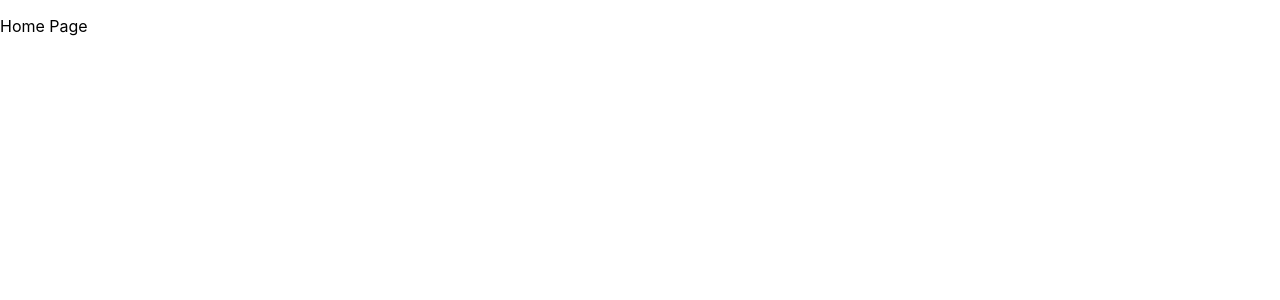
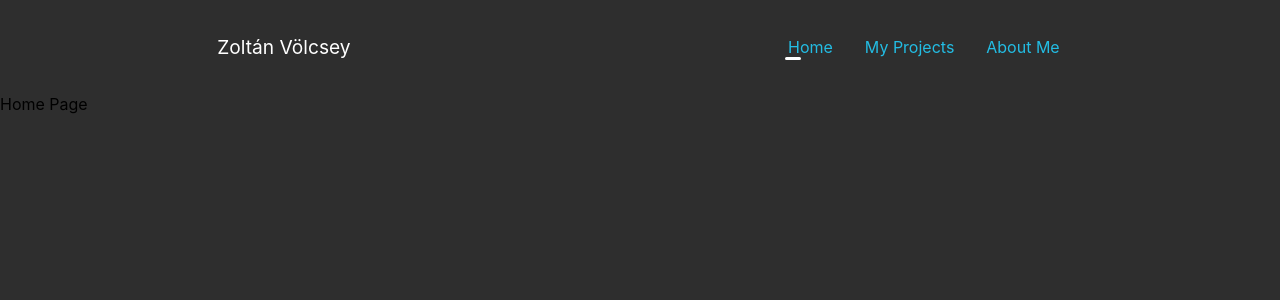
Before and after one commit to zvolcsey/my-portfolio, a React (Create React App) app: page / in a window 1280 px wide. Shown: the top 300 px of the page. Built offline with nearby package versions, Linux system fonts and the light colour scheme.

Commit message:
add Header

```diff
--- /dev/null
+++ b/src/components/Brand/Brand.module.css
@@ -0,0 +1,15 @@
+.brand {
+  color: #fff;
+  font-size: 1.2rem;
+  padding: 0.2rem;
+}
+
+.brand:hover,
+.brand:active {
+  color: var(--main-color);
+}
+
+.brand:focus-visible {
+  outline: 0.1rem solid var(--main-color);
+  border-radius: 0.2rem;
+}
--- /dev/null
+++ b/src/components/Brand/Brand.tsx
@@ -0,0 +1,16 @@
+import { FC } from 'react';
+import { Link } from 'react-router-dom';
+
+import styles from './Brand.module.css';
+
+const Brand: FC<{ className?: string }> = (props) => {
+  const { className } = props;
+
+  return (
+    <Link to='/' className={`${styles.brand} ${className}`}>
+      Zoltán Völcsey
+    </Link>
+  );
+};
+
+export default Brand;
--- /dev/null
+++ b/src/components/Layouts/Header.module.css
@@ -0,0 +1,30 @@
+.header {
+  display: flex;
+  flex-direction: column;
+  align-items: center;
+  justify-content: center;
+  color: #fff;
+  padding: 2rem 0;
+}
+
+.brand {
+  margin-bottom: 1rem;
+}
+
+.nav-list {
+  list-style: none;
+  display: flex;
+  align-items: center;
+  justify-content: center;
+}
+
+@media (min-width: 40rem) {
+  .header {
+    flex-direction: row;
+    justify-content: space-around;
+  }
+
+  .brand {
+    margin-bottom: 0;
+  }
+}
--- /dev/null
+++ b/src/components/Layouts/Header.tsx
@@ -0,0 +1,22 @@
+import { FC } from 'react';
+import Brand from '../Brand/Brand';
+import NavItem from '../Navigations/NavItem';
+
+import styles from './Header.module.css';
+
+const Header: FC<{}> = () => {
+  return (
+    <header className={styles.header}>
+      <Brand className={styles.brand} />
+      <nav className={styles['main-nav']}>
+        <ul className={styles['nav-list']}>
+          <NavItem to='/'>Home</NavItem>
+          <NavItem to='/projects'>My Projects</NavItem>
+          <NavItem to='/about'>About Me</NavItem>
+        </ul>
+      </nav>
+    </header>
+  );
+};
+
+export default Header;
--- a/src/components/Layouts/Layout.tsx
+++ b/src/components/Layouts/Layout.tsx
@@ -1,10 +1,12 @@
 import { FC, Suspense } from 'react';
 import { Outlet } from 'react-router-dom';
+
+import Header from './Header';
 
 const Layout: FC<{}> = () => {
   return (
     <>
-      {/*Header*/}
+      <Header />
       <main>
         <Suspense fallback={<p>Loading...</p>}>
           <Outlet />
--- /dev/null
+++ b/src/components/Navigations/NavItem.module.css
@@ -0,0 +1,35 @@
+.item {
+  margin-right: 1.2rem;
+  padding: 0.2rem;
+}
+
+.item:last-of-type {
+  margin: 0;
+}
+
+.link {
+  position: relative;
+  padding: 0.2rem;
+}
+
+.link:hover::before,
+.link:active::before,
+.activeLink::before {
+  content: '';
+  width: 1rem;
+  height: 0.2rem;
+  border-radius: 0.2rem;
+  background: #a8a8a8;
+  position: absolute;
+  bottom: 0;
+  left: 0;
+}
+
+.link:focus-visible {
+  outline: 0.1rem solid #51cceb;
+  border-radius: 0.2rem;
+}
+
+.activeLink::before {
+  background: #fff;
+}
--- /dev/null
+++ b/src/components/Navigations/NavItem.tsx
@@ -0,0 +1,23 @@
+import { FC, ReactNode } from 'react';
+import { NavLink, To } from 'react-router-dom';
+
+import styles from './NavItem.module.css';
+
+const NavItem: FC<{ to: To; children: ReactNode }> = (props) => {
+  const { to, children } = props;
+
+  return (
+    <li className={styles.item}>
+      <NavLink
+        to={to}
+        className={({ isActive }) =>
+          isActive ? `${styles.link} ${styles.activeLink}` : styles.link
+        }
+      >
+        {children}
+      </NavLink>
+    </li>
+  );
+};
+
+export default NavItem;
--- a/src/index.css
+++ b/src/index.css
@@ -1,5 +1,16 @@
+:root {
+  --main-color: #23bde4;
+}
+
+* {
+  margin: 0;
+  padding: 0;
+  box-sizing: border-box;
+}
+
 body {
   margin: 0;
+  background: #2e2e2e;
   font-family: -apple-system, BlinkMacSystemFont, 'Poppins', 'Segoe UI',
     'Roboto', 'Oxygen', 'Ubuntu', 'Cantarell', 'Fira Sans', 'Droid Sans',
     'Helvetica Neue', sans-serif;
@@ -7,6 +18,16 @@ body {
   -moz-osx-font-smoothing: grayscale;
 }
 
+a {
+  /* position: relative; */
+  color: var(--main-color);
+  text-decoration: none;
+}
+
+a:focus {
+  outline: none;
+}
+
 code {
   font-family: source-code-pro, Menlo, Monaco, Consolas, 'Courier New',
     monospace;
```
